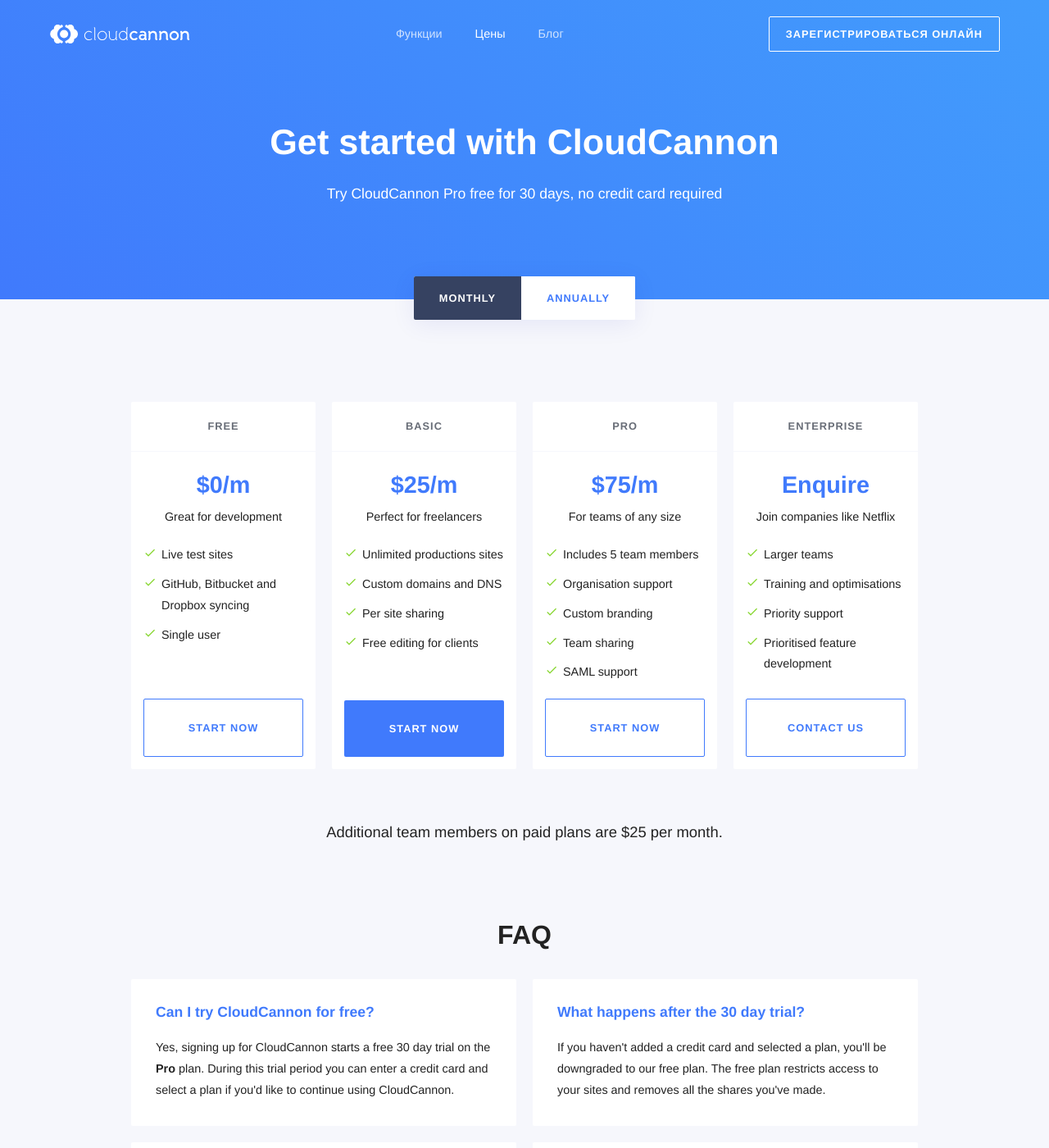
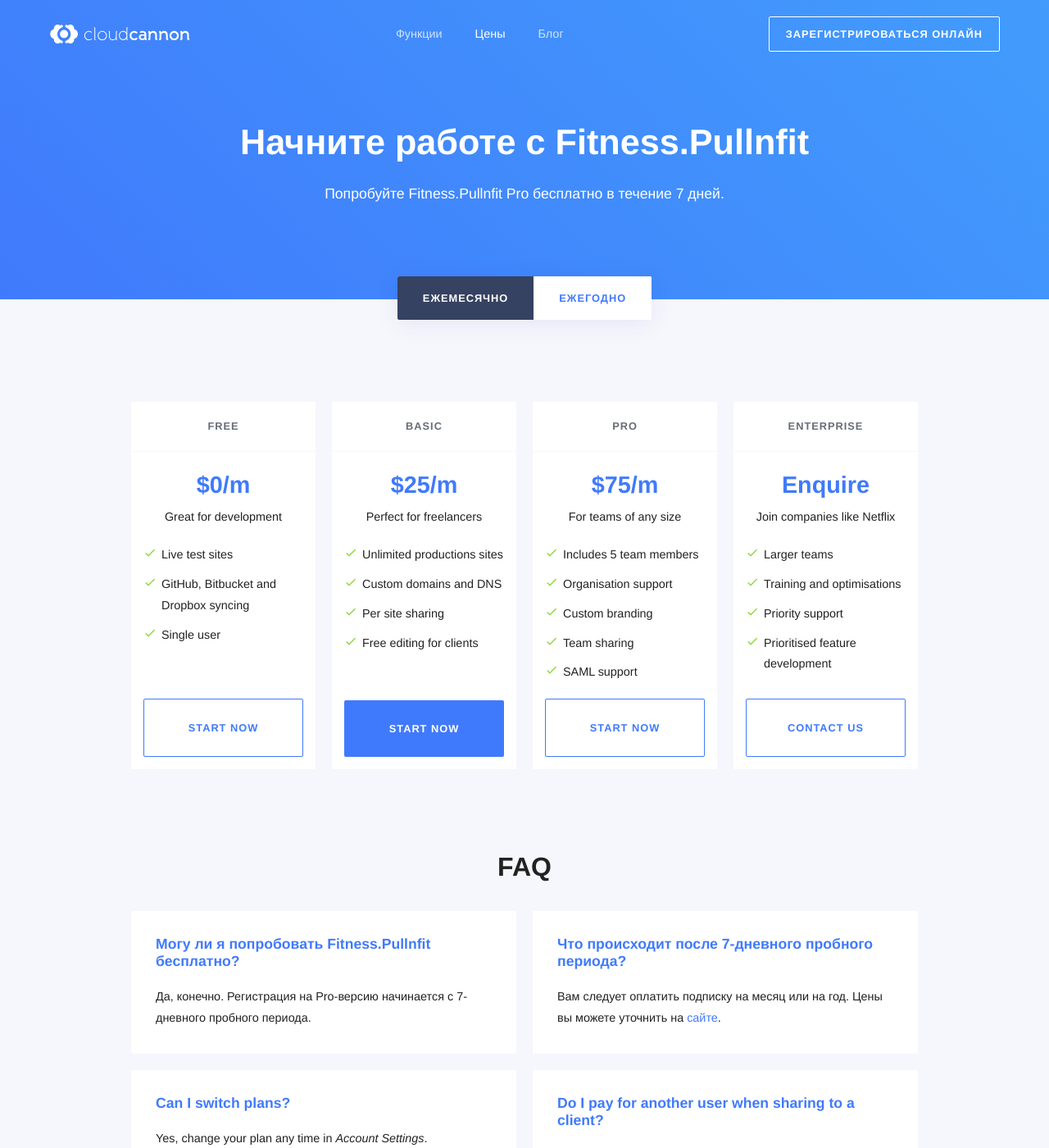
Before and after one commit to RakhimyanTim/fitness.github.io, a Jekyll site: the page built from pages/pricing.html, in a window 1280 px wide and 1400 px high. Shown: the whole window at 82% size. Built offline with Jekyll 4.4.1, drawn with Linux system fonts in a browser that asks for light colours; some web fonts are replaced.

Commit message:
Update pricing.html

```diff
--- a/pages/pricing.html
+++ b/pages/pricing.html
@@ -1,13 +1,13 @@
 ---
 layout: short
-heading: Get started with CloudCannon
-subtitle: Try CloudCannon Pro free for 30 days, no credit card required
-title: Pricing
+heading: Начните работе с Fitness.Pullnfit
+subtitle: Попробуйте Fitness.Pullnfit Pro бесплатно в течение 7 дней.
+title: Цены
 permalink: /pricing/
 ---
 <div class="period">
 	<div class="toggle-buttons">
-		<a class="button light no-border dark-hover selected monthly" href="#">Monthly</a><a class="button light no-border dark-hover annually" href="#">Annually</a>
+		<a class="button light no-border dark-hover selected monthly" href="#">Ежемесячно</a><a class="button light no-border dark-hover annually" href="#">Ежегодно</a>
 	</div>
 </div>
 
@@ -17,15 +17,13 @@
 	{% endfor %}
 </ul>
 
-<p class="price addition-plan">Additional team members on paid plans are <span class="monthly">$25 per month</span><span class="annually">$250 per year</span>.</p>
-
 <section class="faq">
 	<h2 id="faq">FAQ</h2>
 
 	<ul class="cards">
-		{% include components/pricing/faq.html q="Can I try CloudCannon for free?" a="Yes, signing up for CloudCannon starts a free 30 day trial on the <strong>Pro</strong> plan. During this trial period you can enter a credit card and select a plan if you'd like to continue using CloudCannon." %}
+		{% include components/pricing/faq.html q="Могу ли я попробовать Fitness.Pullnfit бесплатно?" a="Да, конечно. Регистрация на Pro-версию начинается с 7-дневного пробного периода." %}
 
-		{% include components/pricing/faq.html q="What happens after the 30 day trial?" a="If you haven't added a credit card and selected a plan, you'll be downgraded to our free plan. The free plan restricts access to your sites and removes all the shares you've made." %}
+		{% include components/pricing/faq.html q="Что происходит после 7-дневного пробного периода?" a="Вам следует оплатить подписку на месяц или на год. Цены вы можете уточнить на <a href='https://fitness.pullnfit.ru/pricing/'>сайте</a>." %}
 
 		{% include components/pricing/faq.html q="Can I switch plans?" a="Yes, change your plan any time in <em>Account Settings</em>." %}
 
```
